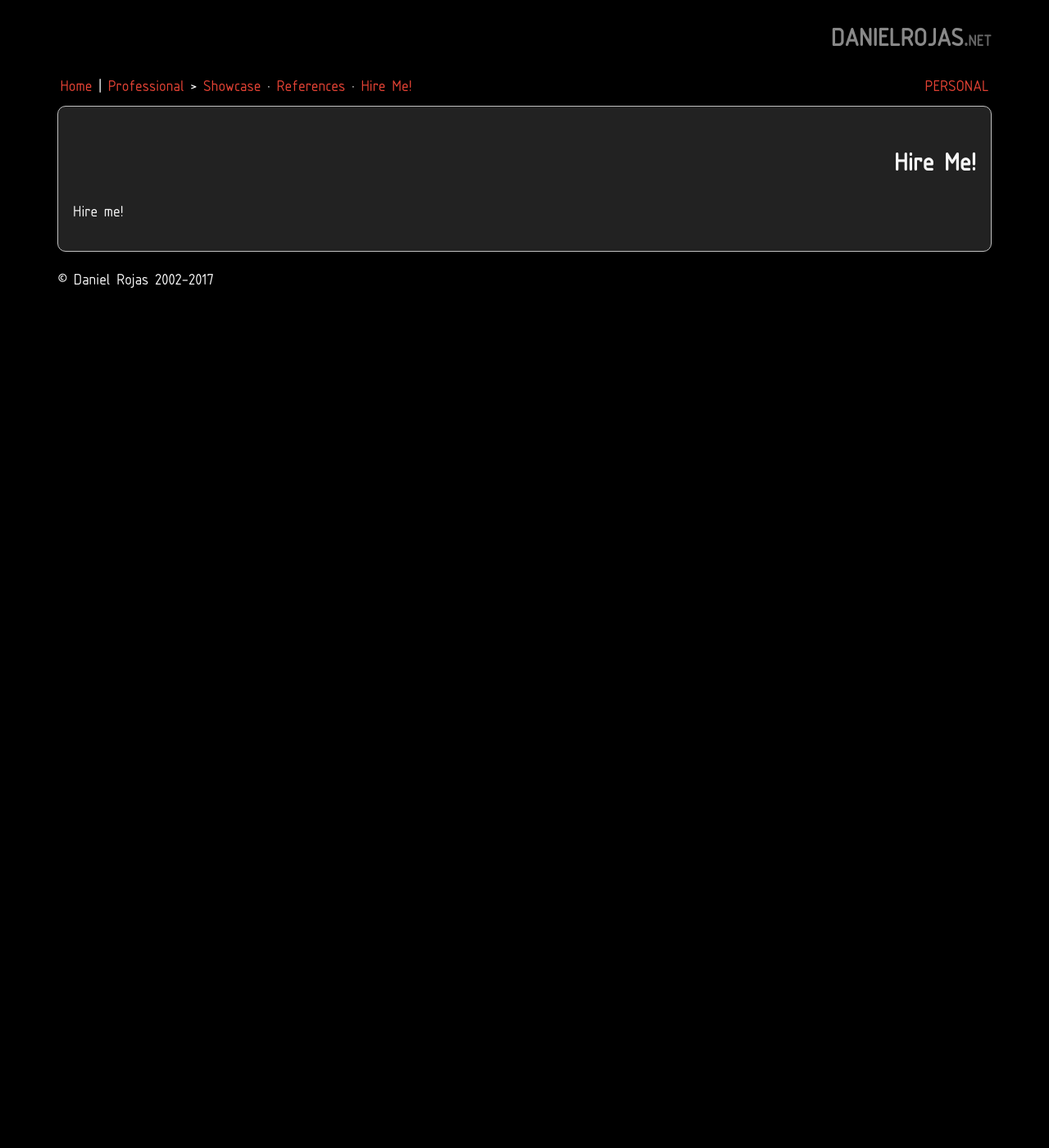
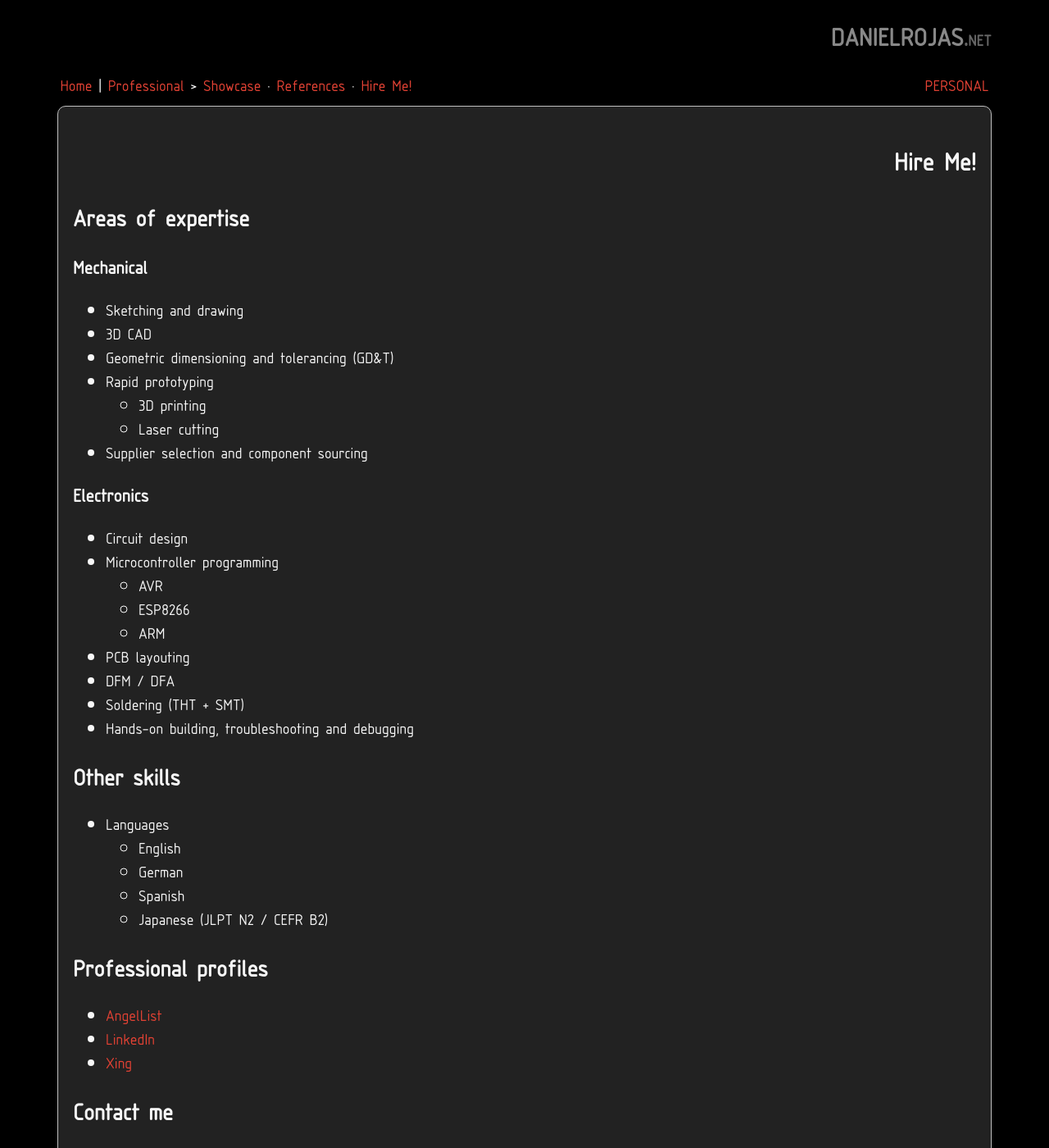
Before and after one commit to 17o2/17o2.github.io, a Jekyll site: the page built from _pages/80_hireme.md, in a window 1280 px wide and 1400 px high. Shown: the whole window at 82% size. Built offline with Jekyll 4.4.1, drawn with Linux system fonts in a browser that asks for light colours; nearby versions of some CDN libraries.

Commit message:
Add skills

```diff
--- a/_pages/80_hireme.md
+++ b/_pages/80_hireme.md
@@ -4,4 +4,44 @@ permalink: /professional/hireme/
 category: professional
 ---
 
-Hire me!
+## Areas of expertise
+
+### Mechanical
+
+* Sketching and drawing
+* 3D CAD
+* Geometric dimensioning and tolerancing (GD&T)
+* Rapid prototyping
+  * 3D printing
+  * Laser cutting
+* Supplier selection and component sourcing
+
+### Electronics
+
+* Circuit design
+* Microcontroller programming
+  * AVR
+  * ESP8266
+  * ARM
+* PCB layouting
+* DFM / DFA
+* Soldering (THT + SMT)
+* Hands-on building, troubleshooting and debugging
+
+## Other skills
+
+* Languages
+	* English
+	* German
+	* Spanish
+	* Japanese (JLPT N2 / CEFR B2)
+
+## Professional profiles
+
+* [AngelList](https://angel.co/formatc1702)
+* [LinkedIn](http://www.linkedin.com/in/rojasdaniel)
+* [Xing](http://www.xing.com/profile/Daniel_Rojas)
+
+## Contact me
+
+* [Mail](mailto:hello@danielrojas.net)
```
